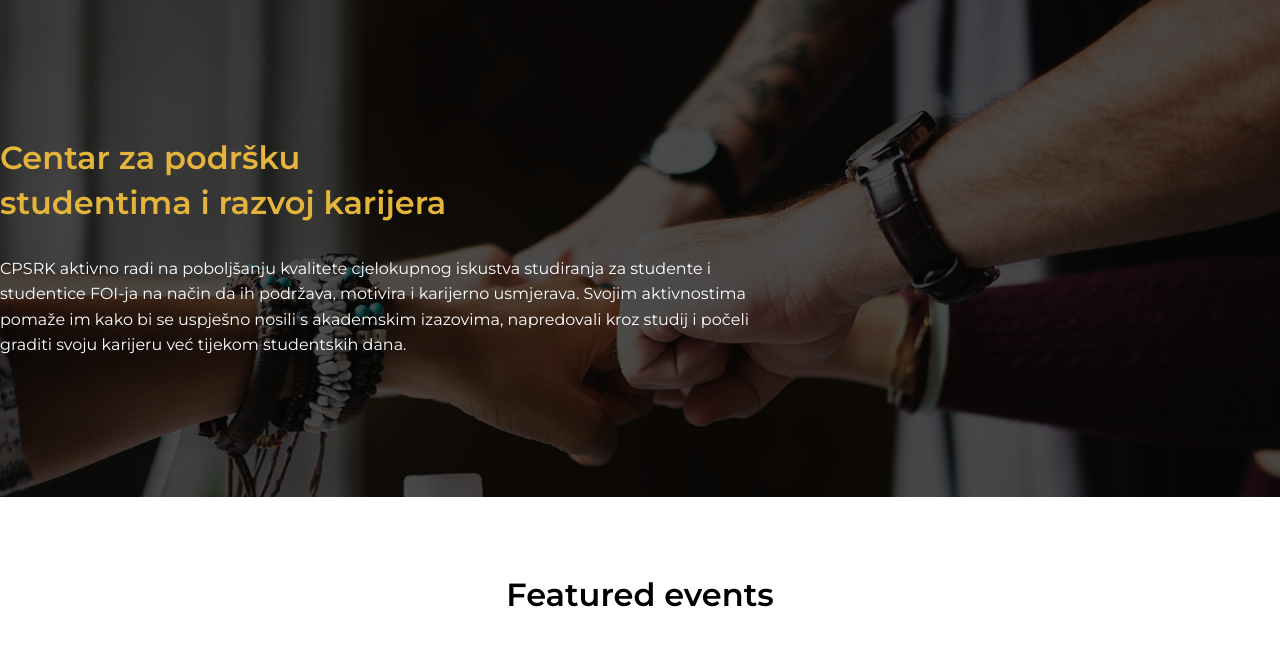
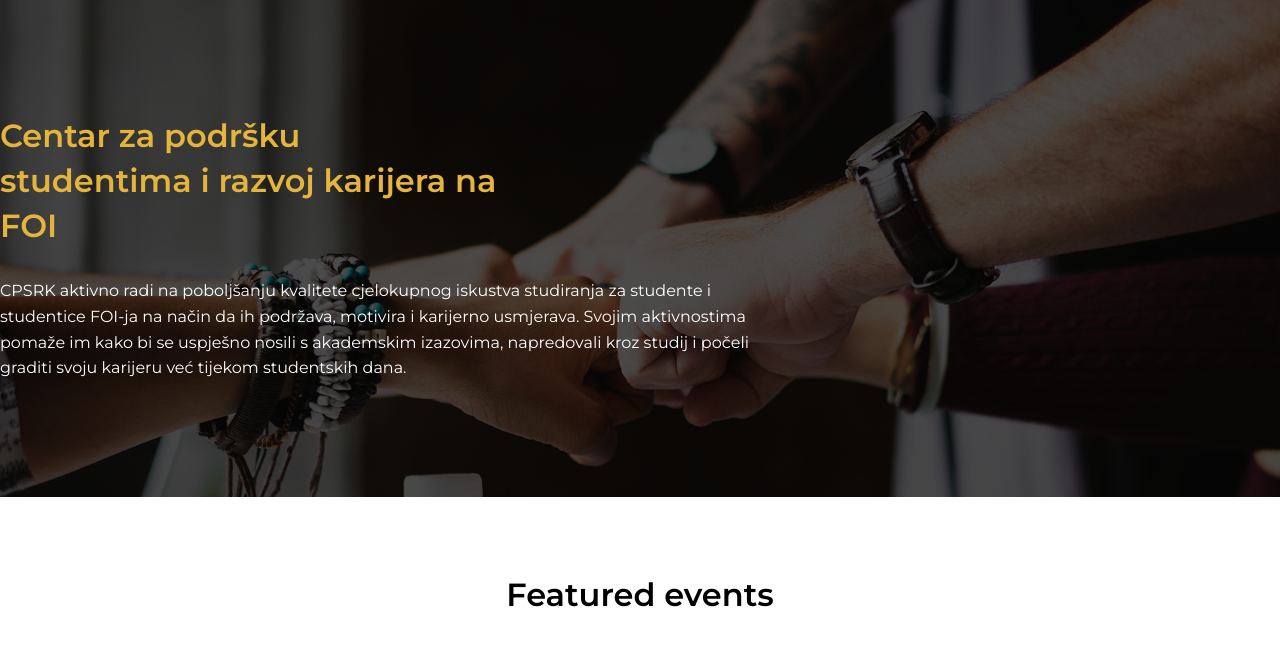
Before and after one commit to dzegerc/Speck-vjezbe, a plain HTML site: page index.html in a window 1280 px wide. Shown: the part 83-754 px from the top of the page. Drawn offline with nearby package versions, Linux system fonts and the light colour scheme.

Commit message:
index.html page

```diff
--- a/index.html
+++ b/index.html
@@ -28,7 +28,7 @@
         <section class="section-hero">
             <div class="section-hero__overlay">
                 <div class="section-hero__content">
-                    <h1 class="section-hero__heading">Centar za podršku studentima i razvoj karijera
+                    <h1 class="section-hero__heading">Centar za podršku studentima i razvoj karijera na FOI
                     </h1>
                     <p class="section-hero__subheading">CPSRK aktivno radi na poboljšanju kvalitete cjelokupnog iskustva studiranja za studente i studentice FOI-ja na način da ih podržava, motivira i karijerno usmjerava. Svojim aktivnostima pomaže im kako bi se uspješno nosili s akademskim izazovima, napredovali kroz studij i počeli graditi svoju karijeru već tijekom studentskih dana.
                     </p>
```
